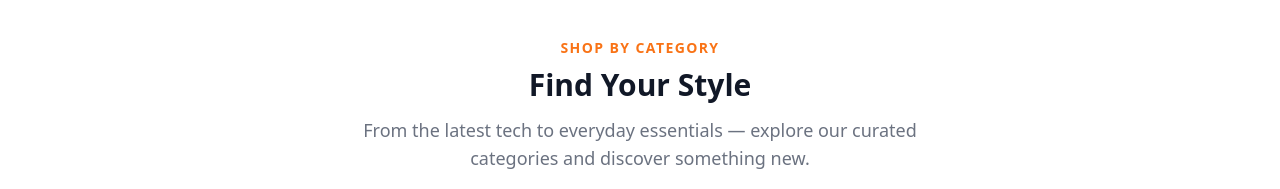
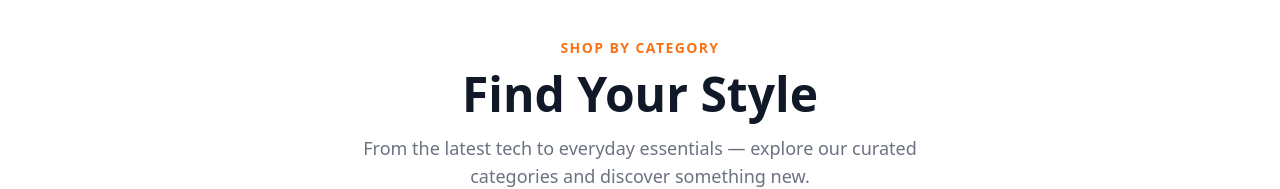
Before and after one commit to ranaasad01/atomic-create-an-e-commerce-landing-page-with-p-0c24c598, a Next.js app: page / in a window 1280 px wide. Shown: the part 2537-2726 px from the top of the page. Built offline with nearby package versions, Linux system fonts and the light colour scheme.

Commit message:
revert: restored to "style: update badge text color to dark brown for better contrast"

```diff
--- a/app/page.tsx
+++ b/app/page.tsx
@@ -37,7 +37,7 @@ const products = [
     originalPrice: undefined,
     rating: 4.9,
     reviewCount: 876,
-    image: "https://titoaistorageaccount.blob.core.windows.net/titoai-storage/assets/0c24c598-1ae8-46f7-b6a4-1c6870a1563e/a3b68ee755104c92845824f1e69af8cb.png",
+    image: "https://i.etsystatic.com/31117849/r/il/07887c/3590162831/il_570xN.3590162831_mr5g.jpg",
     badge: "New",
     isNew: true,
   },
@@ -589,7 +589,7 @@ export default function HomePage() {
             <motion.p variants={fadeInUp} className="text-sm font-semibold text-orange-500 uppercase tracking-widest mb-3">
               Shop by Category
             </motion.p>
-            <motion.h2 variants={fadeInUp} className="text-4xl sm:text-5xl font-extrabold text-gray-900 mb-4" style={{ fontSize: "30px" }}>
+            <motion.h2 variants={fadeInUp} className="text-4xl sm:text-5xl font-extrabold text-gray-900 mb-4">
               Find Your Style
             </motion.h2>
             <motion.p variants={fadeInUp} className="text-gray-500 max-w-xl mx-auto text-lg">
```
Also changed, not shown: 1 other file (tests, documents, lock files or other folders).
